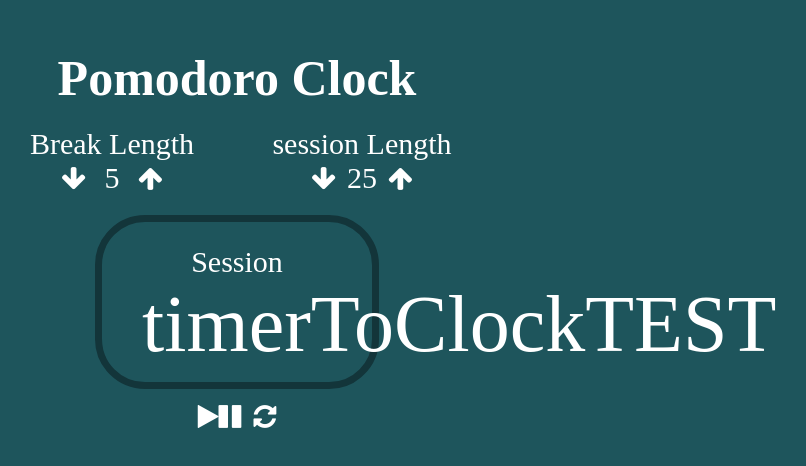
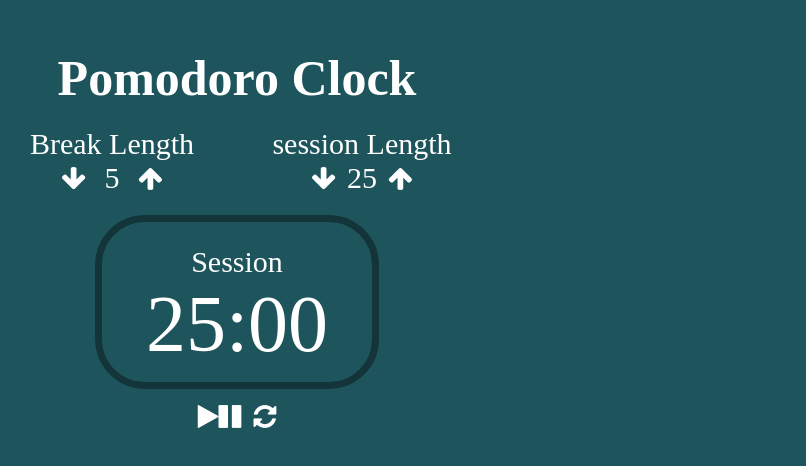
Before and after one commit to OddMagnet/Pomodoro-Clock, a React (Create React App) app: page / in a window 1280 px wide. Shown: the part 184-650 px from the top of the page, without its empty margins (403-1209 px from the left). Built offline with nearby package versions, Linux system fonts and the light colour scheme; a web font is replaced by a local one.

Commit message:
Finish timer to clock function

```diff
--- a/src/App.js
+++ b/src/App.js
@@ -17,7 +17,14 @@
   }
 
   timerToClock = () => {
-    return "timerToClockTEST"
+    // calculate minutes and seconds
+    let minutes = Math.floor(this.state.timer / 60);
+    let seconds = this.state.timer % 60;
+    // Add extra 0's if needed
+    seconds = seconds < 10 ? '0' + seconds : seconds;
+    minutes = minutes < 10 ? '0' + minutes : minutes;
+    // return the formated time
+    return minutes + ':' + seconds;
   }
 
   render() {
```
